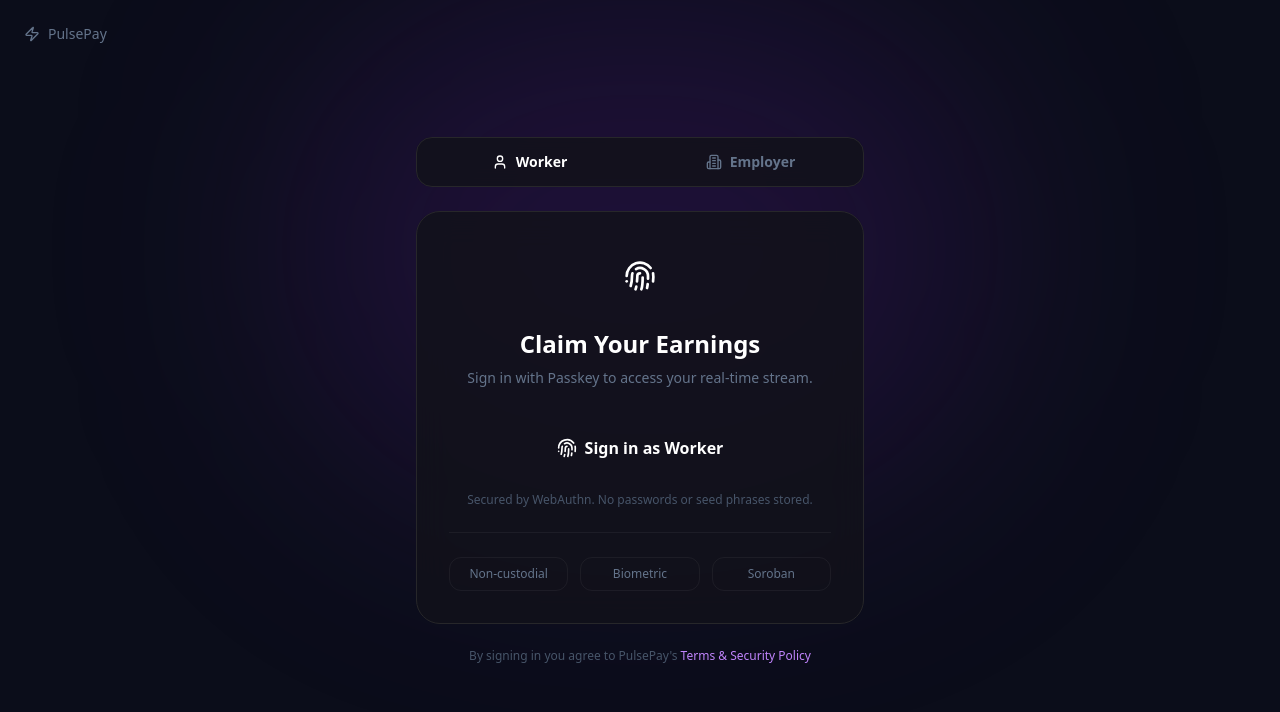
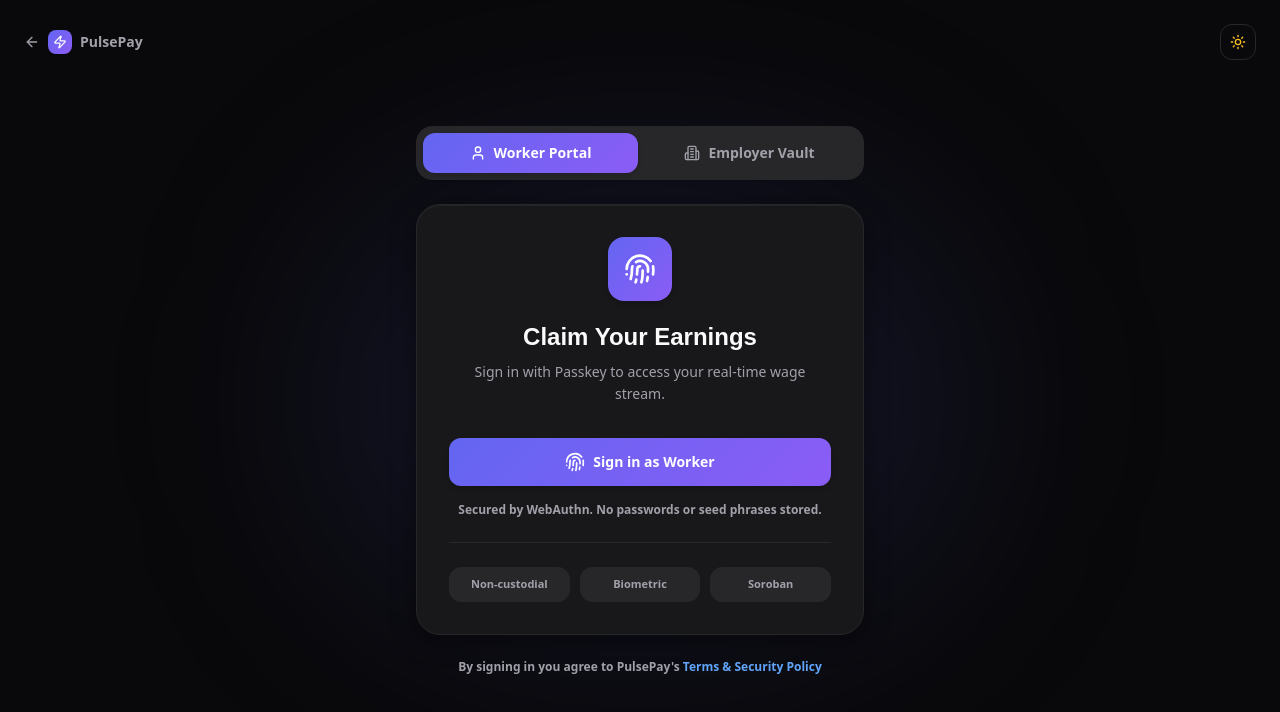
Before and after one commit to PulsePay-Agency/pulsepay, a Next.js app in the folder apps/frontend/: page /login in a window 1280 px wide. Shown: the top 712 px of the page. Built offline with nearby package versions, Linux system fonts and the light colour scheme.

Commit message:
fix(auth): resolve low contrast in login and cashout views with high contrast WCAG 2.1 AA theme tokens

```diff
--- a/apps/frontend/src/app/cashout/page.tsx
+++ b/apps/frontend/src/app/cashout/page.tsx
@@ -2,13 +2,14 @@
 
 import { useState } from "react";
 import { motion, AnimatePresence } from "framer-motion";
-import { Button } from "@/components/ui/button";
-import { Card, CardContent } from "@/components/ui/card";
-import { CheckCircle2, Building2 } from "lucide-react";
+import { CheckCircle2, Building2, Zap, ArrowLeft, Sun, Moon } from "lucide-react";
 import { useRouter } from "next/navigation";
+import { useTheme } from "@/lib/theme";
+import Link from "next/link";
 
 export default function CashOutPage() {
   const router = useRouter();
+  const { theme, toggle } = useTheme();
   const [step, setStep] = useState<"input" | "processing" | "success">("input");
   const [error, setError] = useState<string | null>(null);
 
@@ -16,12 +17,9 @@
     setStep("processing");
     try {
       // SEP-24 Flow Implementation
-
-      // 1. Fetch stellar.toml from testanchor
       const tomlRes = await fetch("https://testanchor.stellar.org/.well-known/stellar.toml");
       const tomlText = await tomlRes.text();
 
-      // 2. Extract WEB_AUTH_ENDPOINT and TRANSFER_SERVER_SEP0024 (Regex for simplicity in browser)
       const authEndpoint = tomlText.match(/WEB_AUTH_ENDPOINT="(.*?)"/)?.[1];
       const transferServer = tomlText.match(/TRANSFER_SERVER_SEP0024="(.*?)"/)?.[1];
 
@@ -29,33 +27,10 @@
         throw new Error("Could not locate SEP-24 endpoints from Anchor TOML.");
       }
 
-      // 3. Authenticate (SEP-10)
-      // Note: Full SEP-10 requires a real Stellar Keypair to sign the challenge transaction.
-      // Since this is the frontend, we would normally use Freighter or the Passkey signer.
       console.log(`Authenticating with ${authEndpoint}`);
+      await new Promise(resolve => setTimeout(resolve, 1000));
 
-      // Simulate SEP-10 JWT acquisition
-      await new Promise(resolve => setTimeout(resolve, 1000));
-      const mockJwt = "eyJhbGciOiJIUzI1NiIsInR5cCI6IkpXVCJ9.mock";
-
-      // 4. Initiate Withdrawal (SEP-24 POST /transactions/withdraw/interactive)
       console.log(`Initiating interactive withdrawal at ${transferServer}`);
-
-      // In a real flow, we post here and get back an interactive URL
-      /*
-      const withdrawRes = await fetch(`${transferServer}/transactions/withdraw/interactive`, {
-        method: "POST",
-        headers: {
-          "Content-Type": "application/json",
-          "Authorization": `Bearer ${mockJwt}`
-        },
-        body: JSON.stringify({ asset_code: "USDC", amount: "100.00" })
-      });
-      const data = await withdrawRes.json();
-      window.location.href = data.url; // Redirect to anchor's KYC/bank input page
-      */
-
-      // Simulate successful redirect and return
       await new Promise(resolve => setTimeout(resolve, 1500));
       setStep("success");
 
@@ -67,64 +42,89 @@
   };
 
   return (
-    <div className="flex-1 bg-black min-h-screen text-white flex items-center justify-center p-6">
+    <div className="min-h-screen bg-surface-0 text-fg flex flex-col items-center justify-center p-6 relative transition-colors duration-200">
+      {/* Top Bar Actions */}
+      <div className="absolute top-6 left-6 right-6 flex items-center justify-between">
+        <Link
+          href="/dashboard/worker"
+          className="flex items-center gap-2 text-sm font-bold text-fg-muted hover:text-fg transition-colors"
+        >
+          <ArrowLeft className="w-4 h-4" />
+          <span className="w-6 h-6 grad-brand rounded-lg flex items-center justify-center text-white text-xs shadow-sm">
+            <Zap className="w-3.5 h-3.5" />
+          </span>
+          <span>PulsePay</span>
+        </Link>
+
+        <button
+          onClick={toggle}
+          aria-label="Toggle theme"
+          className="w-9 h-9 rounded-xl flex items-center justify-center text-fg-muted hover:text-fg hover:bg-surface-2 border border-subtle transition-all"
+        >
+          {theme === "dark" ? <Sun className="w-4 h-4 text-amber-400" /> : <Moon className="w-4 h-4 text-indigo-600" />}
+        </button>
+      </div>
+
       <motion.div
-        initial={{ opacity: 0, scale: 0.95 }}
+        initial={{ opacity: 0, scale: 0.96 }}
         animate={{ opacity: 1, scale: 1 }}
+        transition={{ duration: 0.3 }}
         className="w-full max-w-md"
       >
-        <Card className="bg-white/5 border-white/10 overflow-hidden relative">
-          <CardContent className="p-8">
+        <div className="card-base rounded-3xl overflow-hidden border border-subtle shadow-xl p-8">
           <AnimatePresence mode="wait">
             {step === "input" && (
               <motion.div
                 key="input"
-                  initial={{ opacity: 0, x: -20 }}
+                initial={{ opacity: 0, x: -15 }}
                 animate={{ opacity: 1, x: 0 }}
-                  exit={{ opacity: 0, x: 20 }}
-                  className="space-y-8"
+                exit={{ opacity: 0, x: 15 }}
+                className="space-y-6"
               >
-                  <div className="space-y-2">
-                    <h2 className="text-2xl font-semibold tracking-tight">Withdraw Funds</h2>
-                    <p className="text-white/50 text-sm">Via Stellar SEP-24 (testanchor.stellar.org)</p>
+                <div className="space-y-1">
+                  <h2 className="text-2xl font-bold font-display text-fg">Withdraw Funds</h2>
+                  <p className="text-fg-muted text-sm font-medium">Via Stellar SEP-24 (testanchor.stellar.org)</p>
                 </div>
 
-                  <div className="p-4 rounded-xl bg-white/[0.03] border border-white/5 space-y-1">
-                    <p className="text-sm text-white/50 uppercase tracking-wider font-medium">Available to claim</p>
-                    <p className="text-4xl font-medium tabular-nums text-white tracking-tighter">
-                      $142.50 <span className="text-lg text-white/40 font-normal tracking-normal">USDC</span>
+                <div className="p-5 rounded-2xl bg-surface-2 border border-subtle space-y-2">
+                  <p className="label-xs font-bold text-fg-muted">Available to Claim</p>
+                  <p className="text-4xl font-extrabold text-mono text-fg tracking-tight">
+                    $142.50 <span className="text-lg text-val-blue font-bold">USDC</span>
                   </p>
-                    <p className="text-xs text-white/40 pt-2 border-t border-white/5 mt-3">
+                  <p className="text-xs font-semibold text-fg-muted pt-2 border-t border-subtle mt-3">
                     * 0.25% protocol fee will be deducted automatically
                   </p>
                 </div>
 
-                  {error && <p className="text-red-400 text-sm">{error}</p>}
+                {error && (
+                  <div className="bg-red-500/10 border border-red-500/30 rounded-xl px-4 py-3 text-sm text-red-600 dark:text-red-400 font-medium">
+                    {error}
+                  </div>
+                )}
 
-                  <div className="space-y-4">
-                    <div className="flex items-center gap-3 p-4 rounded-xl border border-white/10 bg-white/5 cursor-pointer ring-1 ring-transparent hover:ring-white/20 transition-all">
-                      <Building2 className="w-5 h-5 text-white/60" />
+                <div className="space-y-3">
+                  <div className="flex items-center gap-3.5 p-4 rounded-xl border border-subtle bg-surface-1 hover:bg-surface-2 cursor-pointer transition-all">
+                    <Building2 className="w-5 h-5 text-val-blue" />
                     <div>
-                        <p className="font-medium text-sm">Bank Transfer (ACH)</p>
-                        <p className="text-xs text-white/40">Powered by Stellar Anchors</p>
+                      <p className="font-bold text-sm text-fg">Bank Transfer (ACH / Fiat)</p>
+                      <p className="text-xs font-medium text-fg-muted">Powered by SEP-24 Stellar Anchors</p>
                     </div>
                   </div>
                 </div>
 
-                  <div className="flex gap-3 pt-4">
-                    <Button
-                      variant="ghost"
-                      className="flex-1 hover:bg-white/5 text-white/70"
+                <div className="flex gap-3 pt-2">
+                  <button
+                    className="flex-1 bg-surface-2 text-fg font-bold py-3 rounded-xl hover:bg-surface-3 transition-colors border border-subtle text-sm"
                     onClick={() => router.back()}
                   >
                     Cancel
-                    </Button>
-                    <Button
-                      className="flex-1 bg-white text-black hover:bg-white/90 font-medium"
+                  </button>
+                  <button
+                    className="flex-1 grad-brand text-white font-bold py-3 rounded-xl hover:opacity-95 transition-opacity text-sm shadow-md"
                     onClick={handleCashOut}
                   >
-                      Confirm
-                    </Button>
+                    Confirm →
+                  </button>
                 </div>
               </motion.div>
             )}
@@ -137,10 +137,10 @@
                 exit={{ opacity: 0, scale: 1.05 }}
                 className="py-12 flex flex-col items-center text-center space-y-6"
               >
-                  <div className="w-16 h-16 rounded-full border-4 border-white/10 border-t-white animate-spin" />
+                <div className="w-14 h-14 rounded-full border-4 border-indigo-600/20 border-t-indigo-600 animate-spin" />
                 <div className="space-y-2">
-                    <h3 className="text-xl font-medium">Connecting to Anchor...</h3>
-                    <p className="text-sm text-white/50 max-w-[250px] mx-auto">
+                  <h3 className="text-xl font-bold text-fg font-display">Connecting to Stellar Anchor...</h3>
+                  <p className="text-sm font-medium text-fg-muted max-w-[260px] mx-auto">
                     Negotiating SEP-10 Auth & SEP-24 interactive URL
                   </p>
                 </div>
@@ -152,33 +152,27 @@
                 key="success"
                 initial={{ opacity: 0, scale: 0.95 }}
                 animate={{ opacity: 1, scale: 1 }}
-                  className="py-8 flex flex-col items-center text-center space-y-6"
+                className="py-6 flex flex-col items-center text-center space-y-6"
               >
-                  <motion.div
-                    initial={{ scale: 0 }}
-                    animate={{ scale: 1 }}
-                    transition={{ type: "spring", bounce: 0.5 }}
-                    className="w-20 h-20 rounded-full bg-green-500/20 flex items-center justify-center text-green-400 ring-1 ring-green-500/40"
-                  >
-                    <CheckCircle2 className="w-10 h-10" />
-                  </motion.div>
-                  <div className="space-y-2">
-                    <h3 className="text-2xl font-semibold tracking-tight">Withdrawal Complete</h3>
-                    <p className="text-white/50 text-sm">
-                      Funds have been transferred via testanchor.stellar.org.
+                <div className="w-16 h-16 rounded-full bg-emerald-500/15 flex items-center justify-center text-val-green ring-1 ring-emerald-500/30">
+                  <CheckCircle2 className="w-8 h-8" />
+                </div>
+                <div className="space-y-1.5">
+                  <h3 className="text-2xl font-bold text-fg font-display">Withdrawal Initiated!</h3>
+                  <p className="text-fg-muted text-sm font-medium">
+                    Funds processed via testanchor.stellar.org.
                   </p>
                 </div>
-                  <Button
-                    className="w-full mt-4 bg-white/10 text-white hover:bg-white/20"
+                <button
+                  className="w-full grad-brand text-white font-bold py-3 rounded-xl hover:opacity-95 transition-opacity shadow-md text-sm"
                   onClick={() => router.push('/dashboard/worker')}
                 >
                   Return to Dashboard
-                  </Button>
+                </button>
               </motion.div>
             )}
           </AnimatePresence>
-          </CardContent>
-        </Card>
+        </div>
       </motion.div>
     </div>
   );
--- a/apps/frontend/src/app/login/page.tsx
+++ b/apps/frontend/src/app/login/page.tsx
@@ -1,12 +1,16 @@
 "use client";
 import { useState, Suspense } from "react";
 import { useRouter, useSearchParams } from "next/navigation";
-import { Fingerprint, Zap, Building2, User } from "lucide-react";
+import { Fingerprint, Zap, Building2, User, Sun, Moon, ArrowLeft } from "lucide-react";
+import { useTheme } from "@/lib/theme";
 import Link from "next/link";
+import { motion } from "framer-motion";
 
 function LoginForm() {
   const router = useRouter();
   const params = useSearchParams();
+  const { theme, toggle } = useTheme();
+
   const [role, setRole] = useState<"worker" | "employer">(
     (params.get("role") as "worker" | "employer") ?? "worker"
   );
@@ -35,50 +39,74 @@
   };
 
   return (
-    <div className="min-h-screen bg-[#0B0D1A] flex flex-col items-center justify-center px-4 relative">
-      {/* bg blobs */}
-      <div className="absolute top-0 left-1/2 -translate-x-1/2 w-[700px] h-[500px] bg-purple-800/20 blur-[120px] rounded-full pointer-events-none" />
+    <div className="min-h-screen bg-surface-0 text-fg flex flex-col items-center justify-center px-4 relative transition-colors duration-200">
+      {/* Background radial glow */}
+      <div className="absolute top-1/4 left-1/2 -translate-x-1/2 w-[600px] h-[400px] bg-indigo-500/10 dark:bg-indigo-500/15 blur-[120px] rounded-full pointer-events-none" />
 
-      {/* Back link */}
-      <Link href="/" className="absolute top-6 left-6 flex items-center gap-2 text-sm text-[#64748B] hover:text-white transition-colors">
-        <Zap className="w-4 h-4" /> PulsePay
-      </Link>
+      {/* Top Bar Actions */}
+      <div className="absolute top-6 left-6 right-6 flex items-center justify-between">
+        <Link
+          href="/"
+          className="flex items-center gap-2 text-sm font-bold text-fg-muted hover:text-fg transition-colors"
+        >
+          <ArrowLeft className="w-4 h-4" />
+          <span className="w-6 h-6 grad-brand rounded-lg flex items-center justify-center text-white text-xs shadow-sm">
+            <Zap className="w-3.5 h-3.5" />
+          </span>
+          <span>PulsePay</span>
+        </Link>
 
-      <div className="relative w-full max-w-md">
+        <button
+          onClick={toggle}
+          aria-label="Toggle theme"
+          className="w-9 h-9 rounded-xl flex items-center justify-center text-fg-muted hover:text-fg hover:bg-surface-2 border border-subtle transition-all"
+        >
+          {theme === "dark" ? <Sun className="w-4 h-4 text-amber-400" /> : <Moon className="w-4 h-4 text-indigo-600" />}
+        </button>
+      </div>
+
+      <motion.div
+        initial={{ opacity: 0, y: 15 }}
+        animate={{ opacity: 1, y: 0 }}
+        transition={{ duration: 0.35 }}
+        className="relative w-full max-w-md"
+      >
         {/* Role toggle */}
-        <div className="glass rounded-2xl p-1 flex gap-1 mb-6 border border-white/5">
+        <div className="bg-surface-2 rounded-2xl p-1.5 flex gap-1 mb-6 border border-subtle shadow-sm">
           {(["worker", "employer"] as const).map((r) => (
             <button
               key={r}
               onClick={() => setRole(r)}
-              className={`flex-1 flex items-center justify-center gap-2 py-2.5 rounded-xl text-sm font-semibold transition-all ${
-                role === r ? "gradient-purple text-white glow-purple" : "text-[#64748B] hover:text-white"
+              className={`flex-1 flex items-center justify-center gap-2 py-2.5 rounded-xl text-sm font-bold transition-all ${
+                role === r
+                  ? "grad-brand text-white shadow-md"
+                  : "text-fg-muted hover:text-fg hover:bg-surface-1/50"
               }`}
             >
               {r === "worker" ? <User className="w-4 h-4" /> : <Building2 className="w-4 h-4" />}
-              {r === "worker" ? "Worker" : "Employer"}
+              {r === "worker" ? "Worker Portal" : "Employer Vault"}
             </button>
           ))}
         </div>
 
-        {/* Card */}
-        <div className="glass rounded-3xl p-8 border border-white/5">
+        {/* Login Card */}
+        <div className="card-base rounded-3xl p-8 border border-subtle shadow-xl">
           <div className="text-center mb-8">
-            <div className="w-16 h-16 gradient-purple rounded-2xl flex items-center justify-center mx-auto mb-5 glow-purple">
+            <div className="w-16 h-16 grad-brand rounded-2xl flex items-center justify-center mx-auto mb-5 shadow-md">
               <Fingerprint className="w-8 h-8 text-white" />
             </div>
-            <h1 className="text-2xl font-bold text-white mb-2">
+            <h1 className="text-2xl font-bold text-fg font-display mb-2">
               {role === "worker" ? "Claim Your Earnings" : "Manage Your Payroll"}
             </h1>
-            <p className="text-sm text-[#64748B]">
+            <p className="text-sm font-medium text-fg-muted leading-relaxed">
               {role === "worker"
-                ? "Sign in with Passkey to access your real-time stream."
-                : "Sign in with Passkey to manage worker streams and vault."}
+                ? "Sign in with Passkey to access your real-time wage stream."
+                : "Sign in with Passkey to manage worker streams and treasury vault."}
             </p>
           </div>
 
           {error && (
-            <div className="bg-red-500/10 border border-red-500/20 rounded-xl px-4 py-3 text-sm text-red-400 mb-5 text-center">
+            <div className="bg-red-500/10 border border-red-500/30 rounded-xl px-4 py-3 text-sm text-red-600 dark:text-red-400 font-medium mb-5 text-center">
               {error}
             </div>
           )}
@@ -86,39 +114,45 @@
           <button
             onClick={handleLogin}
             disabled={loading}
-            className="w-full gradient-purple glow-purple text-white font-semibold py-4 rounded-xl hover:opacity-90 transition-opacity disabled:opacity-50 flex items-center justify-center gap-2 mb-4"
+            className="w-full grad-brand text-white font-bold py-3.5 rounded-xl hover:opacity-95 transition-opacity disabled:opacity-50 flex items-center justify-center gap-2 mb-4 shadow-md text-sm"
           >
             <Fingerprint className="w-5 h-5" />
             {loading ? "Authenticating..." : `Sign in as ${role === "worker" ? "Worker" : "Employer"}`}
           </button>
 
           <div className="text-center">
-            <p className="text-xs text-[#475569]">
+            <p className="text-xs font-semibold text-fg-muted">
               Secured by WebAuthn. No passwords or seed phrases stored.
             </p>
           </div>
 
-          <div className="mt-6 pt-6 border-t border-white/5 grid grid-cols-3 gap-3 text-center">
+          <div className="mt-6 pt-6 border-t border-subtle grid grid-cols-3 gap-2.5 text-center">
             {["Non-custodial", "Biometric", "Soroban"].map((t) => (
-              <div key={t} className="glass-light rounded-xl py-2 border border-white/5">
-                <p className="text-xs text-[#64748B]">{t}</p>
+              <div key={t} className="bg-surface-2 rounded-xl py-2 px-1 border border-subtle">
+                <p className="text-[11px] font-bold text-fg-muted">{t}</p>
               </div>
             ))}
           </div>
         </div>
 
-        <p className="text-center text-xs text-[#475569] mt-6">
+        <p className="text-center text-xs font-semibold text-fg-muted mt-6">
           By signing in you agree to PulsePay's{" "}
-          <Link href="/security" className="text-purple-400 hover:underline">Terms & Security Policy</Link>
+          <Link href="/security" className="text-val-blue hover:underline">
+            Terms & Security Policy
+          </Link>
         </p>
-      </div>
+      </motion.div>
     </div>
   );
 }
 
 export default function LoginPage() {
   return (
-    <Suspense>
+    <Suspense fallback={
+      <div className="min-h-screen bg-surface-0 flex items-center justify-center">
+        <div className="w-8 h-8 rounded-full border-2 border-indigo-600 border-t-transparent animate-spin" />
+      </div>
+    }>
       <LoginForm />
     </Suspense>
   );
```
Lines whose indentation alone changed are shown as unchanged.
